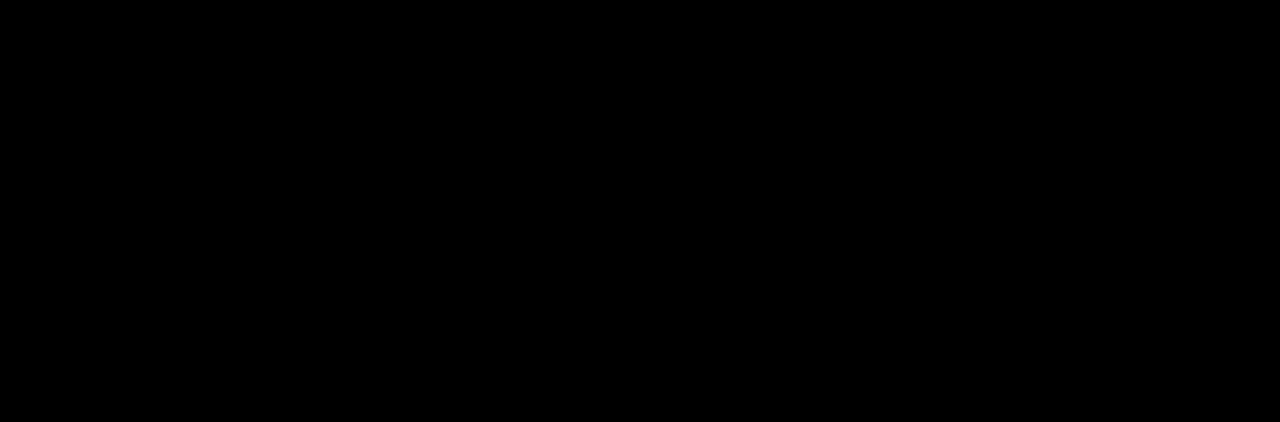
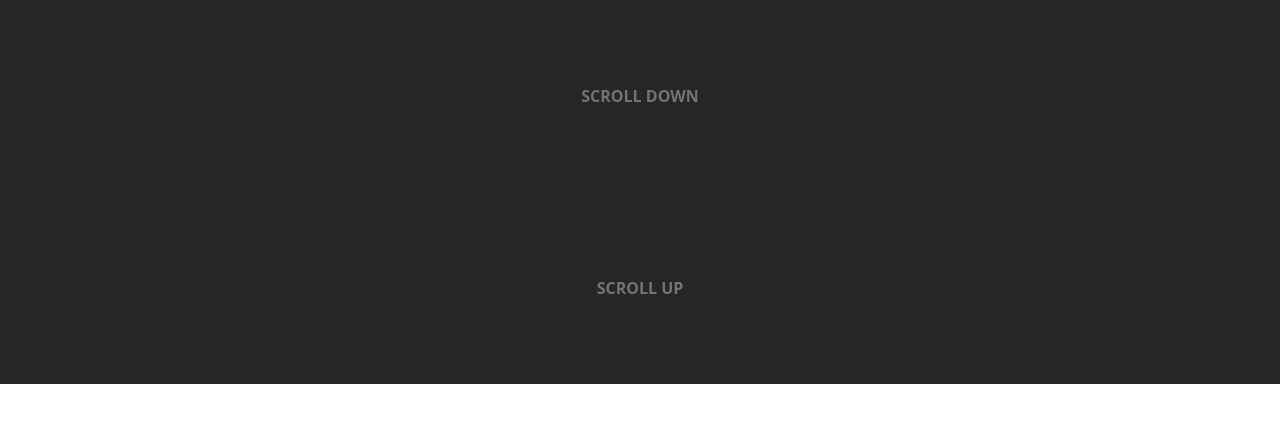
Before and after one commit to sudhanshuDongre24/react-motion, a React (Vite) app: page / in a window 1280 px wide. Shown: the top 422 px of the page. Built offline with nearby package versions, Linux system fonts and the light colour scheme.

Commit message:
add Horizontal Scroll

```diff
--- a/src/App.tsx
+++ b/src/App.tsx
@@ -34,6 +34,7 @@
 import ConicGradientPointer from "./examples/ConicGradientPointer.js";
 import FramerParallex from "./examples/FramerParallex/FramerParallex.js";
 import Practice from "./examples/Practice/Practice.js";
+import HorizontalScrollCarousal from "./examples/HorizontalScrollCarousal/HorizontalScrollCarousal.js";
 
 const App = () => {
   return (
@@ -74,7 +75,8 @@
       {/* <PageTransition /> */}
       {/* <ConicGradientPointer /> */}
       {/* <FramerParallex /> */}
-      <Practice />
+      <HorizontalScrollCarousal />
+      {/* <Practice /> */}
     </div>
   );
 };
--- /dev/null
+++ b/src/examples/HorizontalScrollCarousal/HorizontalScrollCarousal.tsx
@@ -0,0 +1,31 @@
+import { useScroll, useTransform } from "motion/react";
+import React from "react";
+
+const HorizontalScrollCarousal = () => {
+  return (
+    <div className="bg-neutral-800">
+      <div className="flex h-48 items-center justify-center">
+        <span className="font-semibold uppercase text-neutral-500">
+          Scroll Down
+        </span>
+      </div>
+      <HorizontScrollComponent />
+      <div className="flex h-48 items-center justify-center">
+        <span className="font-semibold uppercase text-neutral-500">
+          Scroll Up
+        </span>
+      </div>
+    </div>
+  );
+};
+
+export default HorizontalScrollCarousal;
+
+const HorizontScrollComponent = () => {
+  const targetRef = React.useRef(null);
+  const { scrollYProgress } = useScroll({ target: targetRef });
+
+  const x = useTransform(scrollYProgress, [0, 1], ["1%", "95%"]);
+
+  return <section ref={targetRef} className="relative"></section>;
+};
```
